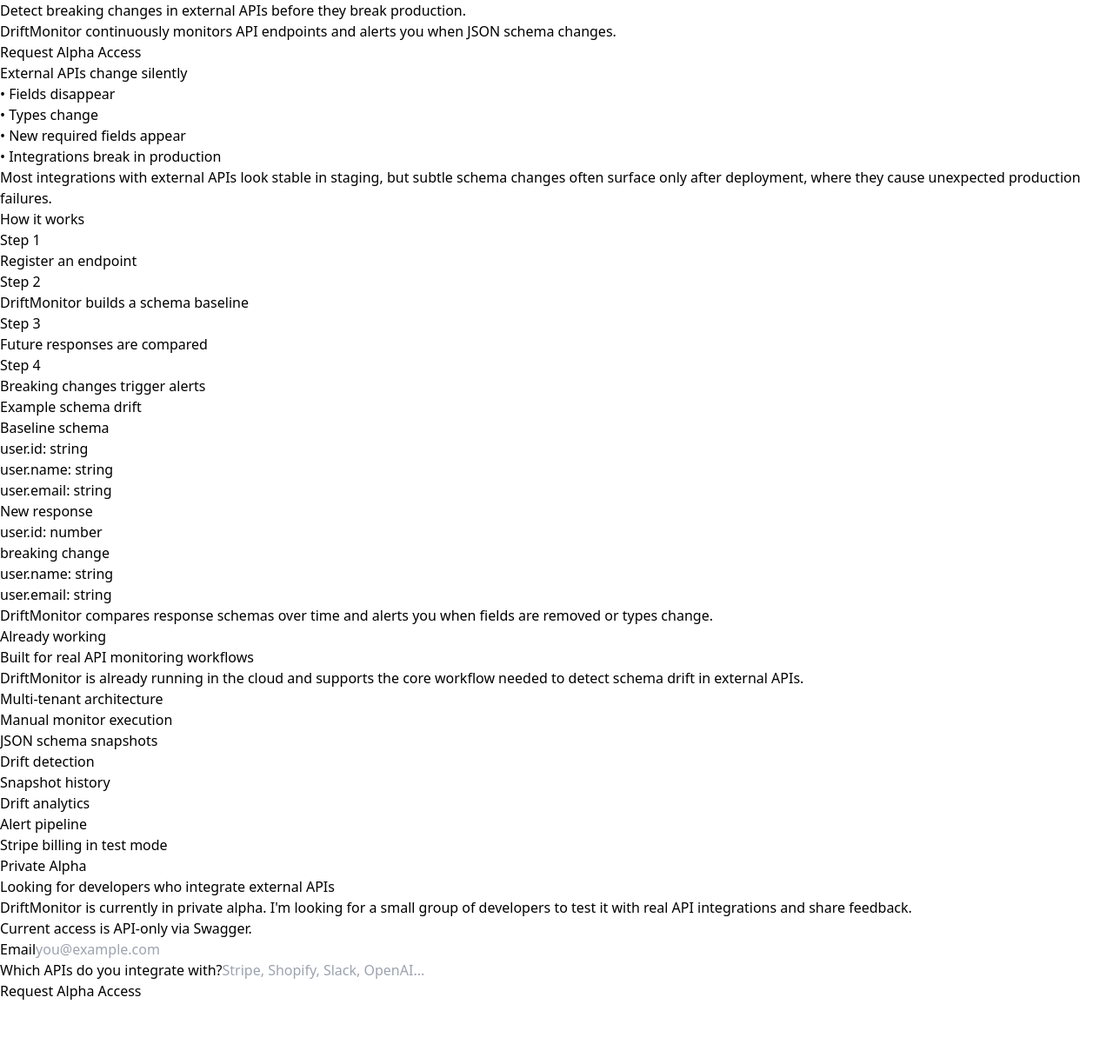
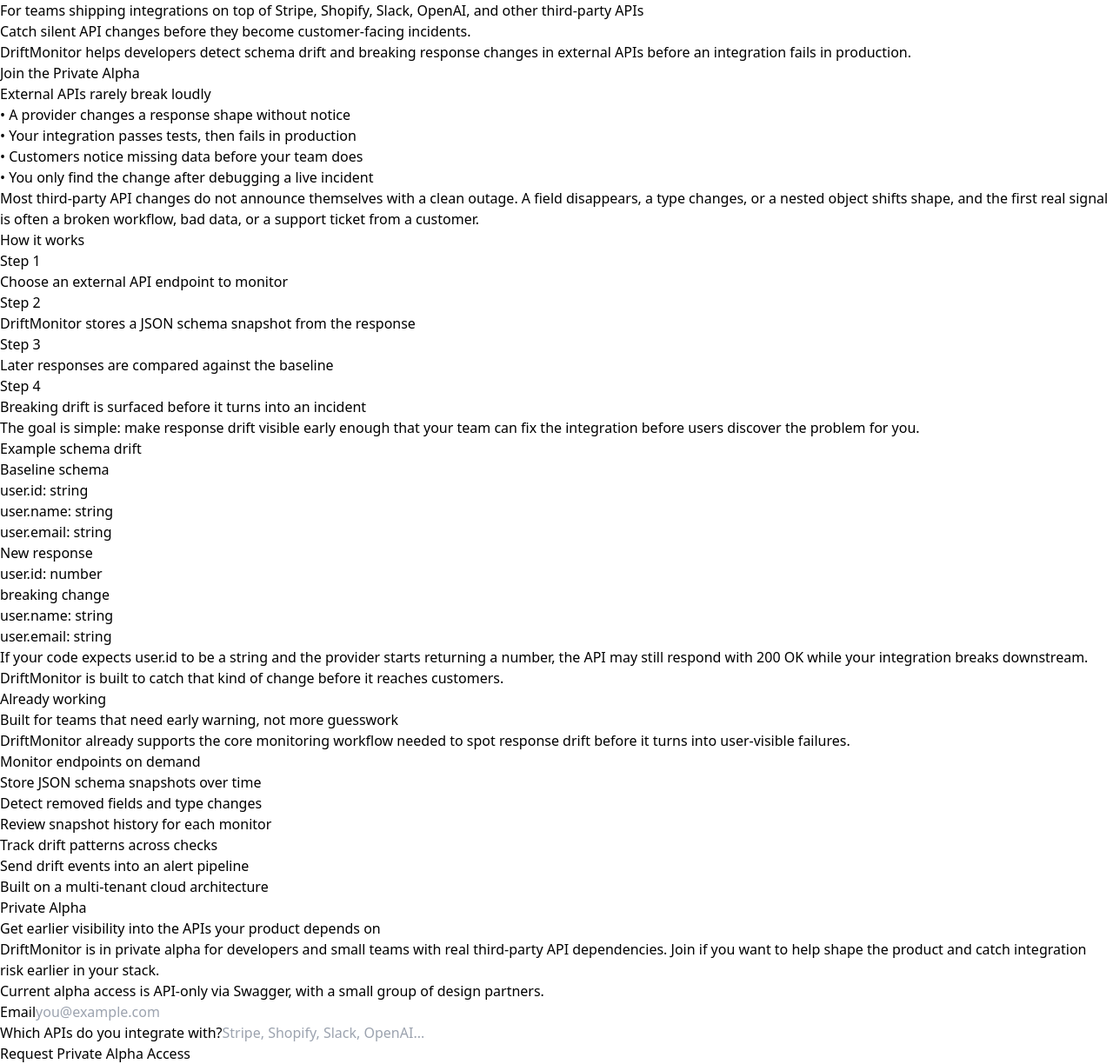
Before and after one commit to Fortivon/driftmonitor-landing, a Next.js app: page / in a window 1280 px wide. Shown: the whole page at 87% size. Before the commit the page ends 1152 px from the top, so only its background shows below. Built offline with nearby package versions, Linux system fonts and the light colour scheme.

Commit message:
Refine landing page messaging

```diff
--- a/app/page.tsx
+++ b/app/page.tsx
@@ -3,28 +3,27 @@
 import { FormEvent, useState } from "react";
 
 const problemPoints = [
-  "Fields disappear",
-  "Types change",
-  "New required fields appear",
-  "Integrations break in production",
+  "A provider changes a response shape without notice",
+  "Your integration passes tests, then fails in production",
+  "Customers notice missing data before your team does",
+  "You only find the change after debugging a live incident",
 ];
 
 const flowSteps = [
-  "Register an endpoint",
-  "DriftMonitor builds a schema baseline",
-  "Future responses are compared",
-  "Breaking changes trigger alerts",
+  "Choose an external API endpoint to monitor",
+  "DriftMonitor stores a JSON schema snapshot from the response",
+  "Later responses are compared against the baseline",
+  "Breaking drift is surfaced before it turns into an incident",
 ];
 
 const credibilityItems = [
-  "Multi-tenant architecture",
-  "Manual monitor execution",
-  "JSON schema snapshots",
-  "Drift detection",
-  "Snapshot history",
-  "Drift analytics",
-  "Alert pipeline",
-  "Stripe billing in test mode",
+  "Monitor endpoints on demand",
+  "Store JSON schema snapshots over time",
+  "Detect removed fields and type changes",
+  "Review snapshot history for each monitor",
+  "Track drift patterns across checks",
+  "Send drift events into an alert pipeline",
+  "Built on a multi-tenant cloud architecture",
 ];
 
 export default function Home() {
@@ -73,19 +72,23 @@
     <main className="min-h-screen bg-white px-6 py-16 text-slate-900 sm:px-8 lg:px-12">
       <div className="mx-auto flex w-full max-w-5xl flex-col gap-20">
         <section className="flex flex-col items-center gap-6 text-center">
+          <p className="text-sm font-medium text-slate-500">
+            For teams shipping integrations on top of Stripe, Shopify, Slack, OpenAI, and other third-party APIs
+          </p>
           <h1 className="max-w-4xl text-3xl font-semibold leading-tight sm:text-4xl lg:text-5xl">
-            Detect breaking changes in external APIs before they break production.
+            Catch silent API changes before they become customer-facing incidents.
           </h1>
           <p className="max-w-3xl text-base text-slate-600 sm:text-lg">
-            DriftMonitor continuously monitors API endpoints and alerts you when JSON schema changes.
+            DriftMonitor helps developers detect schema drift and breaking response changes in external APIs before an
+            integration fails in production.
           </p>
           <button className="rounded-md bg-slate-900 px-6 py-3 text-sm font-medium text-white transition hover:bg-slate-700">
-            Request Alpha Access
+            Join the Private Alpha
           </button>
         </section>
 
         <section className="space-y-6">
-          <h2 className="text-2xl font-semibold sm:text-3xl">External APIs change silently</h2>
+          <h2 className="text-2xl font-semibold sm:text-3xl">External APIs rarely break loudly</h2>
           <ul className="grid gap-3 text-slate-700 sm:grid-cols-2">
             {problemPoints.map((point) => (
               <li
@@ -97,8 +100,9 @@
             ))}
           </ul>
           <p className="max-w-3xl text-sm leading-relaxed text-slate-600 sm:text-base">
-            Most integrations with external APIs look stable in staging, but subtle schema changes often surface only after
-            deployment, where they cause unexpected production failures.
+            Most third-party API changes do not announce themselves with a clean outage. A field disappears, a type
+            changes, or a nested object shifts shape, and the first real signal is often a broken workflow, bad data, or
+            a support ticket from a customer.
           </p>
         </section>
 
@@ -112,6 +116,10 @@
               </div>
             ))}
           </div>
+          <p className="max-w-3xl text-sm leading-relaxed text-slate-600 sm:text-base">
+            The goal is simple: make response drift visible early enough that your team can fix the integration before
+            users discover the problem for you.
+          </p>
         </section>
 
         <section className="space-y-6">
@@ -140,18 +148,21 @@
             </div>
           </div>
           <p className="max-w-3xl text-sm leading-relaxed text-slate-600 sm:text-base">
-            DriftMonitor compares response schemas over time and alerts you when fields are removed or types change.
+            If your code expects <span className="font-mono">user.id</span> to be a string and the provider starts
+            returning a number, the API may still respond with <span className="font-mono">200 OK</span> while your
+            integration breaks downstream. DriftMonitor is built to catch that kind of change before it reaches
+            customers.
           </p>
         </section>
 
         <section className="space-y-6">
           <p className="text-xs font-semibold uppercase tracking-[0.16em] text-slate-500">Already working</p>
           <h2 className="max-w-3xl text-2xl font-semibold leading-tight sm:text-3xl">
-            Built for real API monitoring workflows
+            Built for teams that need early warning, not more guesswork
           </h2>
           <p className="max-w-3xl text-sm leading-relaxed text-slate-600 sm:text-base">
-            DriftMonitor is already running in the cloud and supports the core workflow needed to detect schema drift in
-            external APIs.
+            DriftMonitor already supports the core monitoring workflow needed to spot response drift before it turns into
+            user-visible failures.
           </p>
           <ul className="grid gap-3 sm:grid-cols-2 lg:grid-cols-4">
             {credibilityItems.map((item) => (
@@ -168,13 +179,15 @@
         <section className="rounded-lg border border-slate-200 bg-slate-50 px-6 py-10 text-center sm:px-10">
           <p className="text-xs font-semibold uppercase tracking-[0.16em] text-slate-500">Private Alpha</p>
           <h2 className="mx-auto mt-3 max-w-3xl text-2xl font-semibold leading-tight sm:text-3xl">
-            Looking for developers who integrate external APIs
+            Get earlier visibility into the APIs your product depends on
           </h2>
           <p className="mx-auto mt-4 max-w-3xl text-sm leading-relaxed text-slate-600 sm:text-base">
-            DriftMonitor is currently in private alpha. I&apos;m looking for a small group of developers to test it with
-            real API integrations and share feedback.
+            DriftMonitor is in private alpha for developers and small teams with real third-party API dependencies. Join
+            if you want to help shape the product and catch integration risk earlier in your stack.
           </p>
-          <p className="mt-3 text-xs text-slate-500 sm:text-sm">Current access is API-only via Swagger.</p>
+          <p className="mt-3 text-xs text-slate-500 sm:text-sm">
+            Current alpha access is API-only via Swagger, with a small group of design partners.
+          </p>
 
           <form onSubmit={handleSubmit} className="mx-auto mt-8 flex w-full max-w-xl flex-col gap-5 text-left">
             <div className="flex flex-col gap-2">
@@ -212,7 +225,7 @@
               disabled={isSubmitting}
               className="rounded-md bg-slate-900 px-6 py-3 text-sm font-medium text-white transition hover:bg-slate-700 disabled:cursor-not-allowed disabled:opacity-70"
             >
-              {isSubmitting ? "Submitting..." : "Request Alpha Access"}
+              {isSubmitting ? "Submitting..." : "Request Private Alpha Access"}
             </button>
 
             {showSuccessMessage ? (
```
